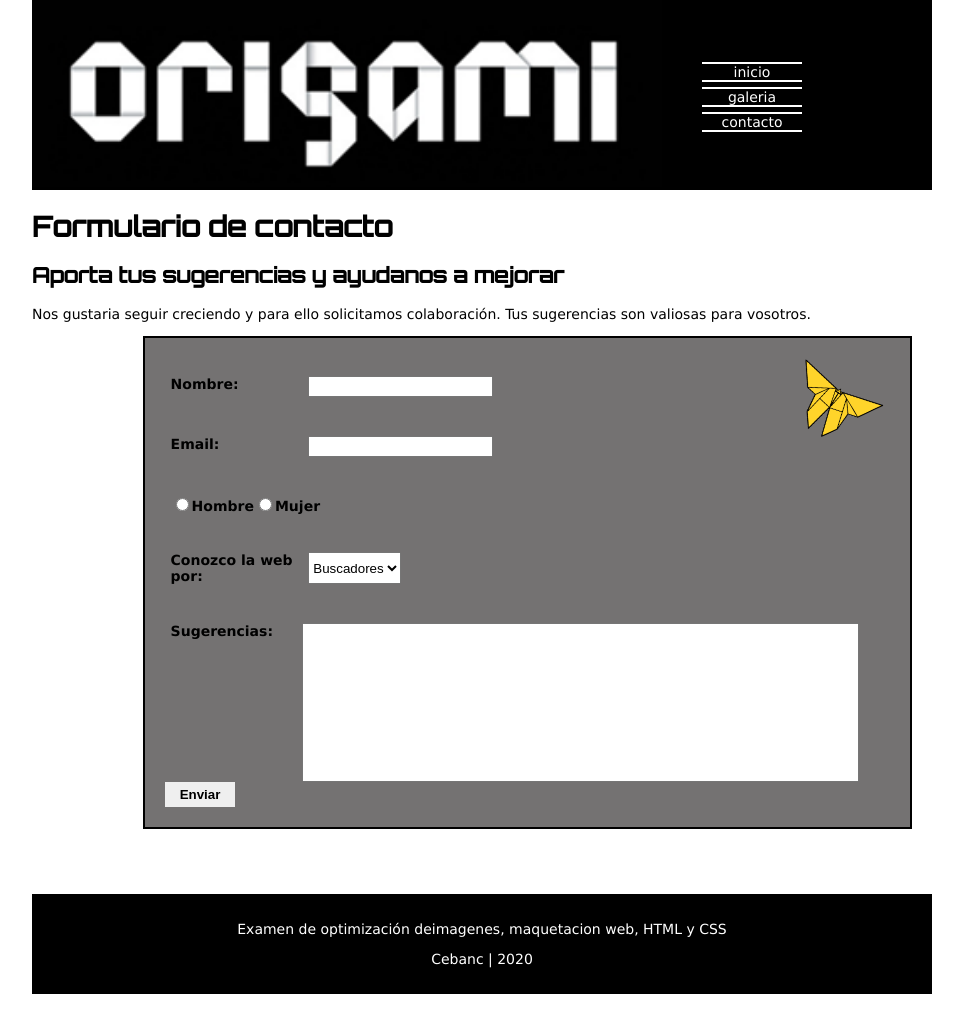
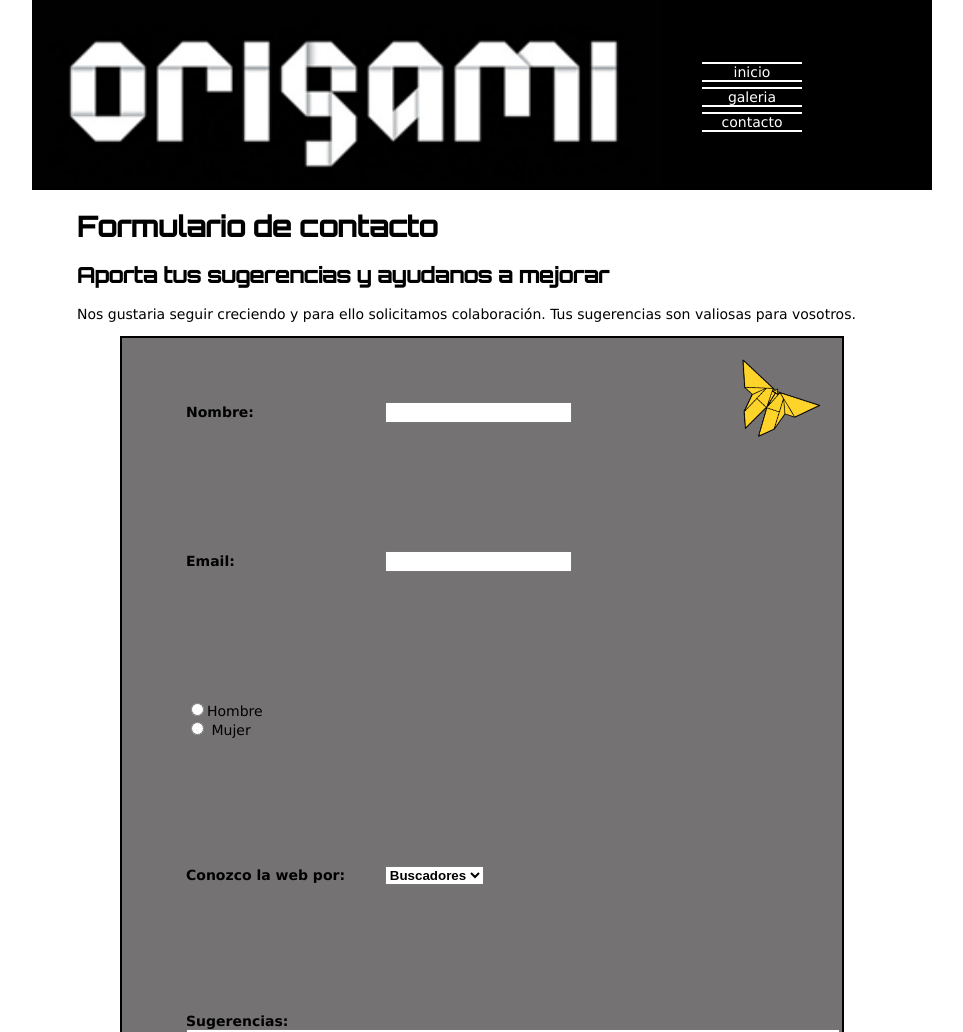
Before and after one commit to elicas17/examenPRACTICO, a plain HTML site: page views/contacto.html in a window 1280 px wide. Shown: the top 1032 px of the page, without its empty margins (158-1121 px from the left). Before the commit the page ends 994 px from the top, so only its background shows below. Drawn offline with Linux system fonts and the light colour scheme.

Commit message:
completo

```diff
--- a/css/contacto.css
+++ b/css/contacto.css
@@ -7,29 +7,64 @@ body{
    margin: auto;
 
  }
-
  textarea {
     resize: none;
     padding-bottom: 20px;
+    width: 100%;
 }
 
+.titular{
+    font-family: 'Orbitron', sans-serif;
+ }
+.c-titulos{
+    width: 90%;
+    margin: auto;
+}
+
+
+
+
 .formulario{
-    background: #747272;
-    width: 85%;
-    float: right;
-    margin-right:20px;
-    border: solid 2px;
-    margin-bottom: 65px;
+
+    width: 100%;
+    margin: auto;
+    margin-bottom: 50px;
+
+
 }
 .formulario form{
-    position: relative;
+  display: block;
+    background: #747272;
+    border: solid 2px;
+    width: 80%;
+    margin:auto;
 }
-.formulario img{
-    position: absolute;
-     right: 5px;
+.formulario form img{
+    float: right;
     margin-top: 40px;
     margin-right: 30px;
     transform: rotate(30deg);
+}
+
+.casillas{
+    display: block;
+    width: 90%;
+    padding: 5vw
+}
+
+.porcentaje1{
+   display: inline-block;
+    width: 30%;
+    font-weight: bold;
+    margin: auto;
+}
+
+.porcentaje2{
+    display: inline-block;
+     font-weight: bold;
+ }
+.genero label{
+    display: block;
 }
 .formulario button{
     padding: 5px;
@@ -38,32 +73,23 @@ body{
     border: 2px;
     margin-bottom: 20px;
 }
-.casillas{
-    display: flex;
-    width: 90%;
-    padding-top: 3vw;
-    padding-left:2vw;
-}
-.porcentaje1{
-    width: 20%;
-}
+@media only screen and (max-width:700px){
+    .formulario form{
+        display: block;
+          background: #747272;
+          border: solid 2px;
+          width: 95%;
+          margin:auto;
+      }
+      .c-titulos{
+        width: 95%;
+        margin: auto;
+    }
+ }
+ @media only screen and (max-width:450px){
 
-
-
-
-
-
-
-footer{
+ .formulario form img{
+     display: none;
+ }
 
 }
-
-
-.titular{
-    font-family: 'Orbitron', sans-serif;
- }
-
-@media only screen and (max-width:1200px){
-
-
- }
--- a/views/contacto.html
+++ b/views/contacto.html
@@ -26,6 +26,7 @@
                     </ul>
                 </div>
         </header>
+    <div class="contenido">
         <div class="c-titulos">
                 <h1 class="titular">Formulario de contacto</h1>
                 <h2 class="titular">Aporta tus sugerencias y ayudanos a mejorar</h2>
@@ -37,23 +38,23 @@
                 <img src="../images/mariposa_amarilla.png" width="90" alt="">
 
                 <div class="casillas">
-                <label class="porcentaje1" for=""><strong> Nombre:</strong></label>
+                        <label class="porcentaje1"  >  Nombre: </label>
                         <input class="porcentaje2"  type="text">
                 </div>
                 <div class="casillas">
-               <label class="porcentaje1"  for=""><strong>Email:</strong> </label>
+                    <label class="porcentaje1"  > Email: </label>
                         <input  class="porcentaje2" type="email">
                 </div>
                 <div class="casillas genero">
                         <label>
-                    <input type="radio" name="color" value="azul"><strong>Hombre</strong>
+                            <input type="radio" name="color" value="azul">Hombre
                         </label>
                         <label>
-                    <input type="radio" name="color" value="negro"><strong>Mujer</strong>
+                            <input type="radio" name="color" value="negro"> Mujer
                         </label>
                 </div>
                 <div class="casillas">
-                <label for="" class="porcentaje1" ><strong> Conozco la web por:</strong></label>
+                        <label   class="porcentaje1" > Conozco la web por: </label>
                         <select  class="porcentaje2" name="OS">
                                 <option value="1">Buscadores</option>
                                 <option value="2">Amigos</option>
@@ -62,21 +63,22 @@
                         </select>
                 </div>
                 <div class="casillas">
-                <label for="" class="porcentaje1" ><strong>Sugerencias:</strong></label>
-                <textarea class="porcentaje2"  name="" id="" cols="70" rows="9">
+                        <label  class="porcentaje1 sugerencia" > Sugerencias: </label>
+                        <textarea class="porcentaje2"  name="" id="" cols="60" rows="9">
                         </textarea>
                     </div>
 
                     <button><strong> Enviar</strong></button>
             </form>
+
         </div>
+    </div>
+
 	<footer>
 		<div class="c-footer">
 			<p class="texto1"></p>Examen de optimización deimagenes, maquetacion web, HTML y CSS</p>
 			<p class="texto2">Cebanc | 2020</p>
 		</div>
-
-
 	</footer>
 </body>
 </html>
```
Lines whose indentation alone changed are shown as unchanged.
